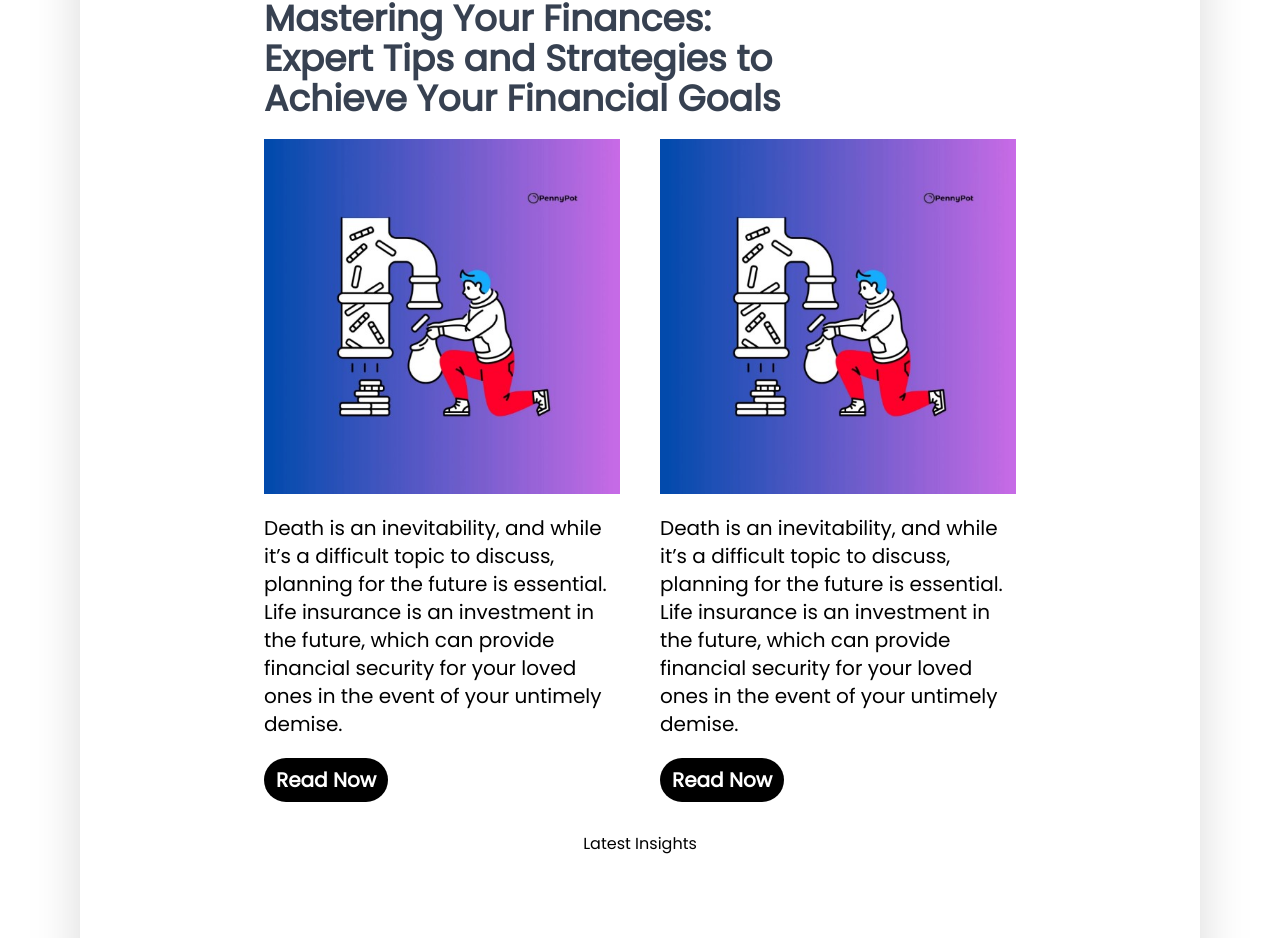
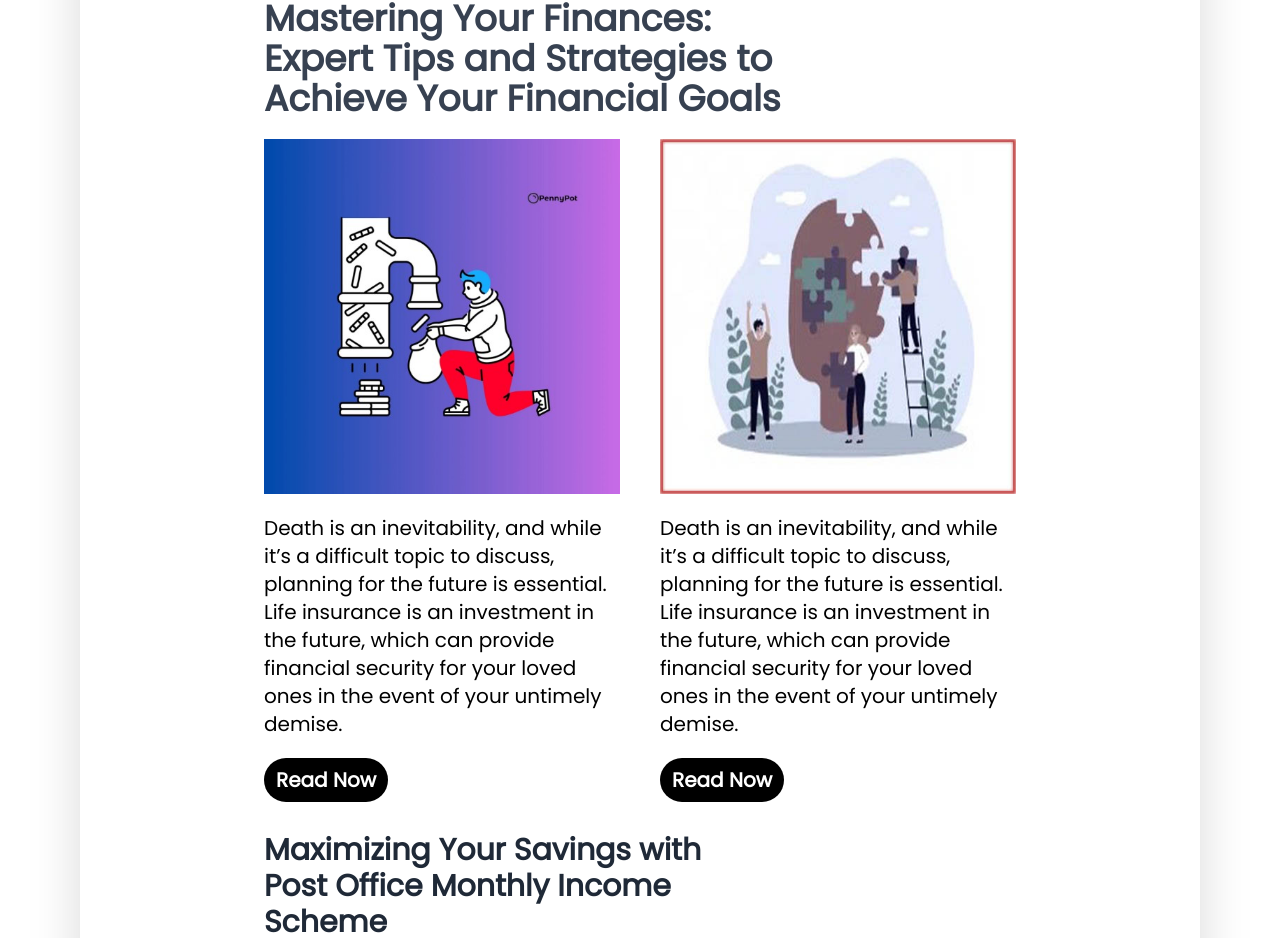
Before and after one commit to rashelmahomud/insights-app, a Next.js app: page / in a window 1280 px wide. Shown: the part 1359-2297 px from the top of the page. Built offline with nearby package versions, Linux system fonts and the light colour scheme.

Commit message:
added some sections

```diff
--- a/src/components/home/section2.js
+++ b/src/components/home/section2.js
@@ -1,5 +1,6 @@
 import Image from "next/image"
 import image from '../../../public/images/ss.jpg';
+import image1 from '../../../public/images/s.jpg';
 export default function section2() {
     return (
         <div className="lg:mx-36 p-10 mb-20">
@@ -18,7 +19,7 @@ export default function section2() {
                     <button class="rounded-full text-xl text-white font-bold my-5 px-3 bg-black p-2">Read Now</button>
                 </div>
                 <div>
-                    <Image src={image} width={600} height={600} className="my-5" />
+                    <Image src={image1} width={600} height={600} className="my-5" />
                     <p className="text-xl">Death is an inevitability, and while it’s a difficult topic to
                         discuss, planning for the future is essential. Life insurance
                         is an investment in the future, which can provide financial
--- a/src/components/home/section3.js
+++ b/src/components/home/section3.js
@@ -3,7 +3,6 @@ export default function section3() {
     return (
         <div className="lg:mx-36 p-10 mb-20 z-50 mt-[-150px]">
 
-            <h1 className="text-center mb-20">Latest Insights</h1>
             <div className="text-5xl font-bold text-gray-800">
                 <h1 className="text-3xl">Maximizing Your Savings with<br/>
                     Post Office Monthly Income<br/>
```
Also changed, not shown: public/images/s.jpg (added).
